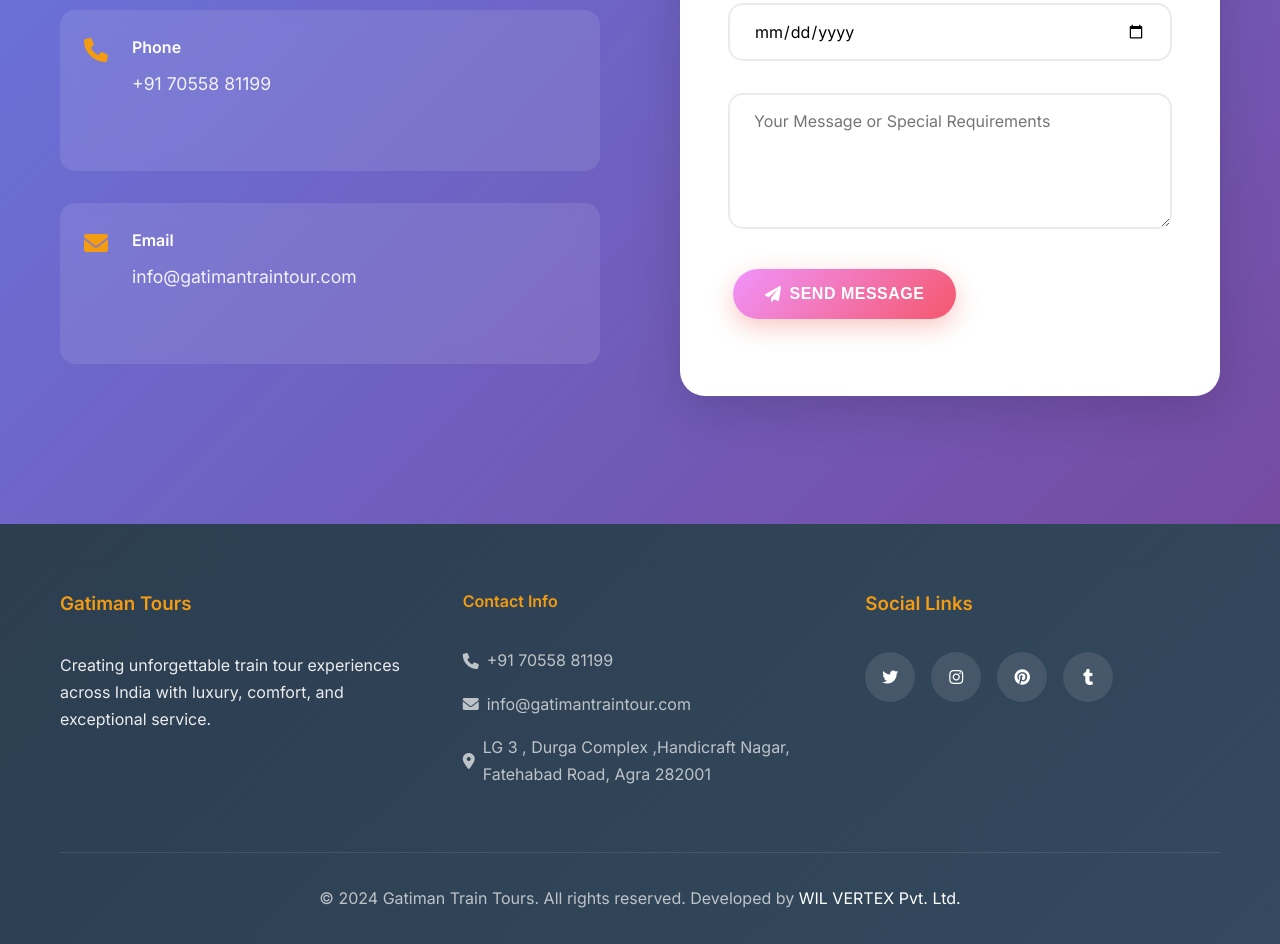
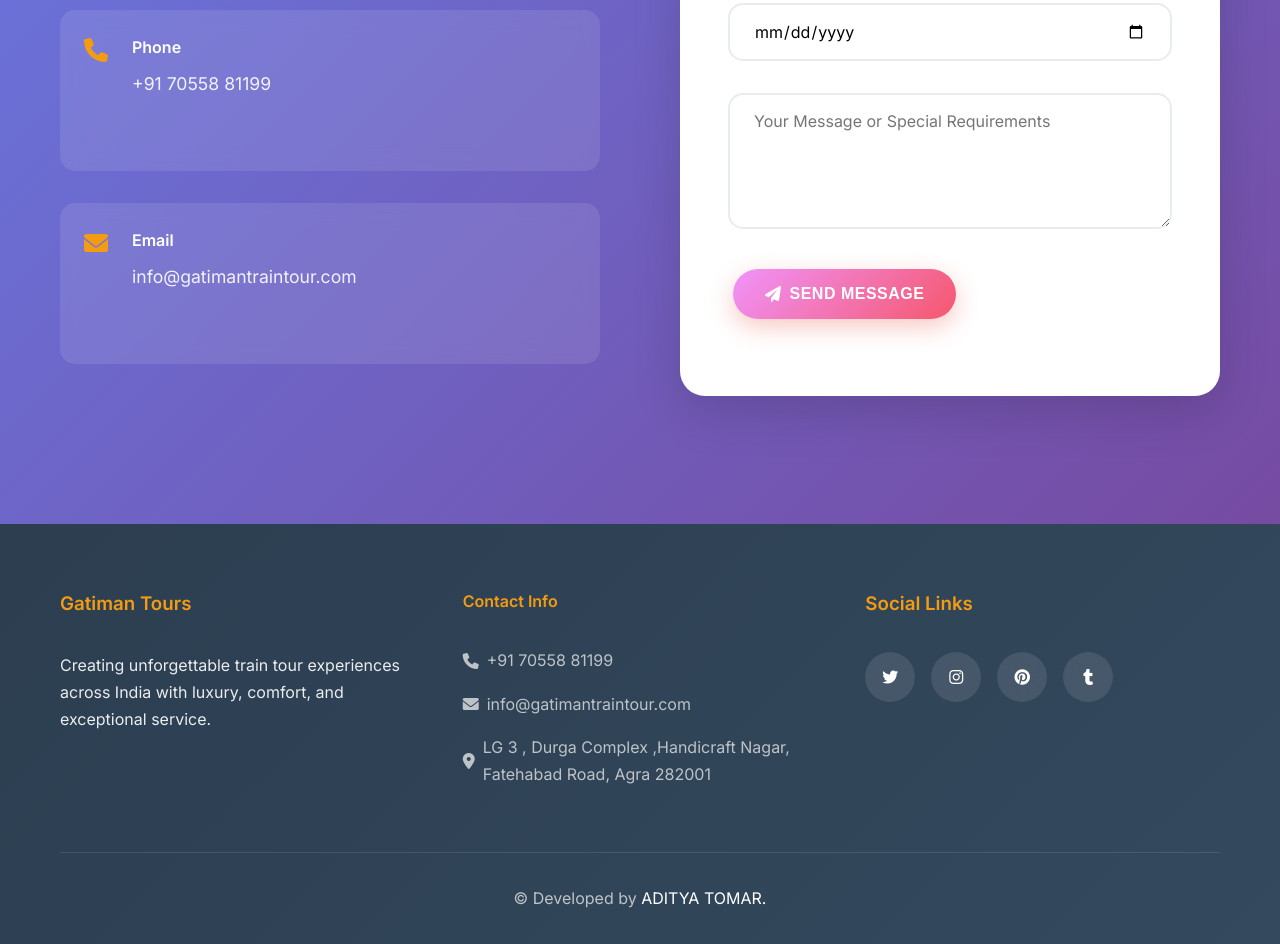
Before and after one commit to tomaraditya5122/gatimantraintour.com, a plain HTML site: page index.html in a window 1280 px wide. Shown: the part 10864-11808 px from the top of the page. Drawn offline with Linux system fonts and the light colour scheme; a script that the page names is missing.

Commit message:
Update footer developer name and copyright year

```diff
--- a/index.html
+++ b/index.html
@@ -802,7 +802,7 @@
                 </div>
                 <div class="footer-bottom">
                     <p>
-                        &copy; 2024 Gatiman Train Tours. All rights reserved.
+                        &copy;
                         Developed by
                         <span>
                             <a
@@ -810,7 +810,7 @@
                                 href="https://webinfolab.com/"
                                 target="_blank"
                             >
-                                WIL VERTEX Pvt. Ltd.</a
+                                ADITYA TOMAR.</a
                             ></span
                         >
                     </p>
```
